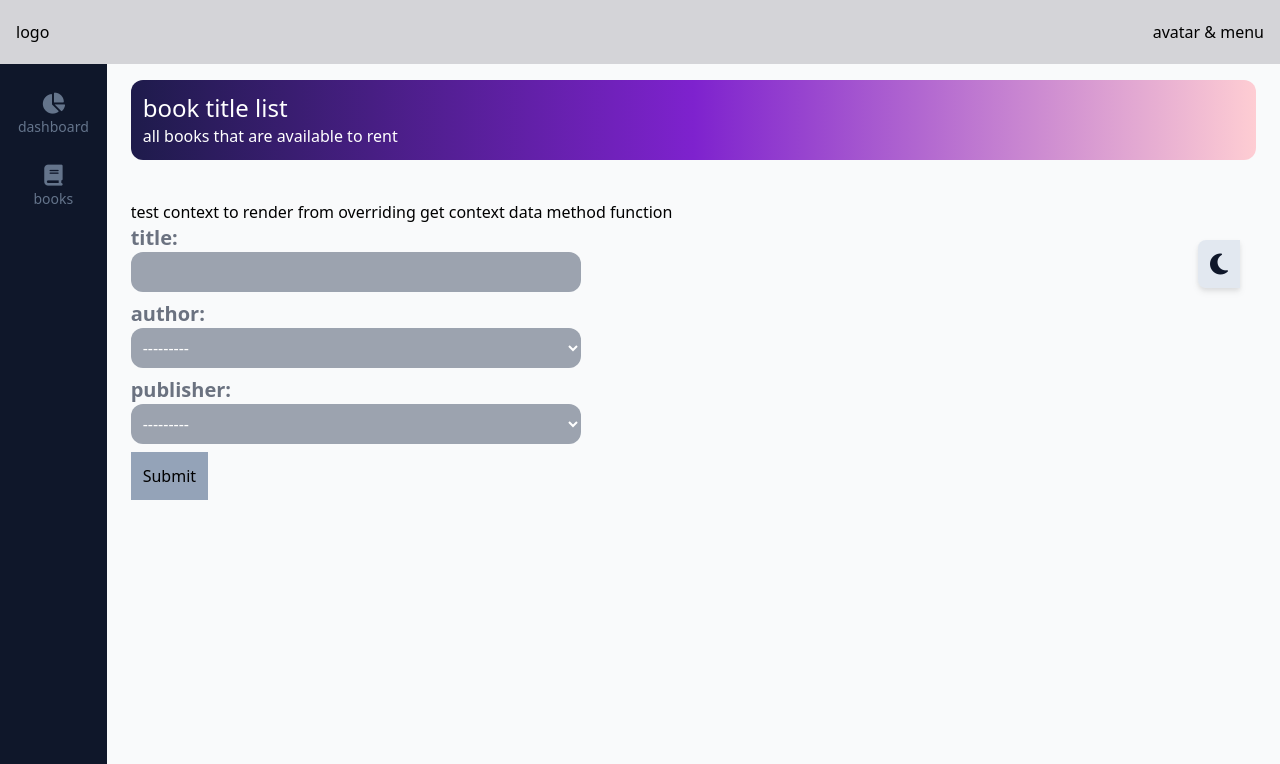
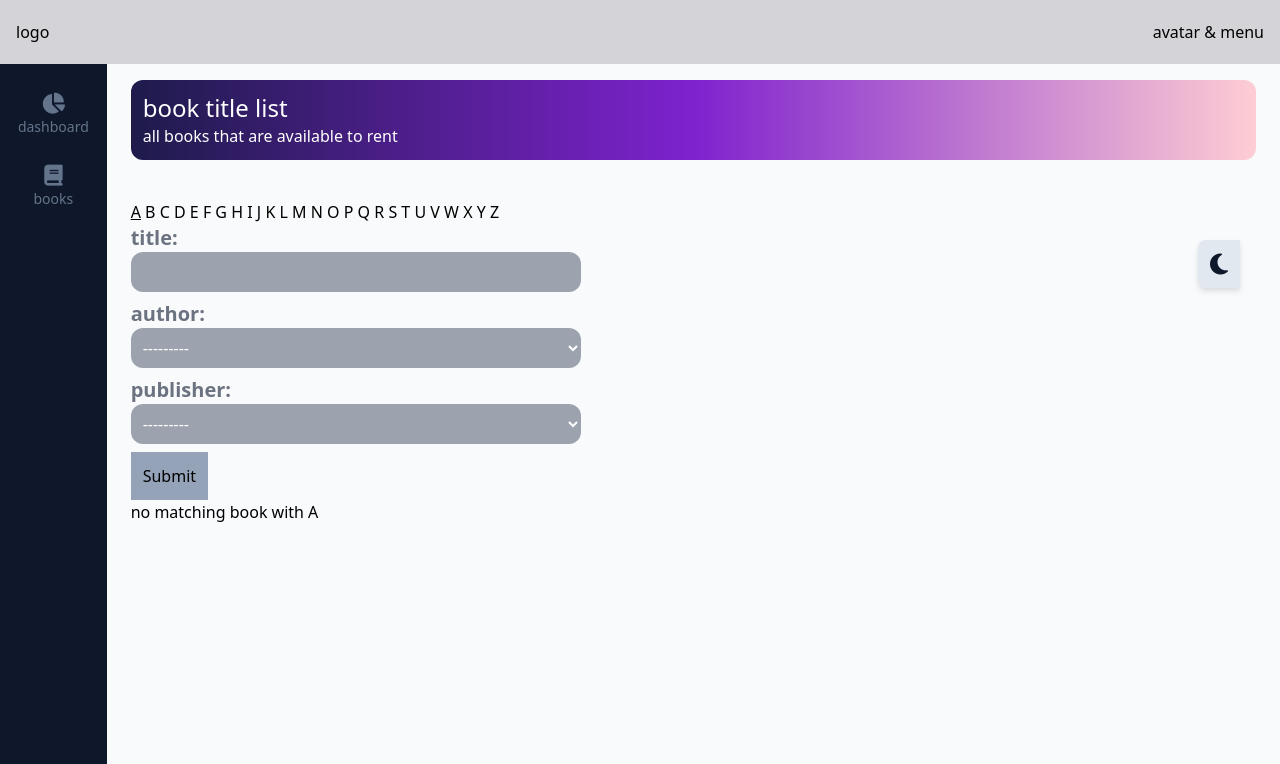
Before and after one commit to AisDisappeared/BOOKRENT, a Django app: page /books/ in a window 1280 px wide. Shown: the top 764 px of the page. Run offline with Django 5.2, Linux system fonts and the light colour scheme; data that the repository does not hold is empty; some libraries are stand-ins or nearby versions.

Commit message:
Extra parameter added to Book title list view

```diff
--- a/books/urls.py
+++ b/books/urls.py
@@ -4,5 +4,6 @@ from .views import *
 app_name = 'books'
 
 urlpatterns = [
-    path('',BookTitleListView.as_view(),name='books'),
+    path('',BookTitleListView.as_view(), {'char' : None} , name='books'),
+    path('<str:char>/',BookTitleListView.as_view(),name='char-books'),
 ]
--- a/books/views.py
+++ b/books/views.py
@@ -5,6 +5,10 @@ from .models import *
 from django.views import generic
 from .forms import *
 from django.contrib import messages
+import string
+
+
+
 
 class BookTitleListView(generic.FormView,generic.ListView):
     model = BookTitle
@@ -17,11 +21,16 @@ class BookTitleListView(generic.FormView,generic.ListView):
 
     # override get queryset method to avoid from recieving no object_list error.
     def get_queryset(self):
-        return BookTitle.objects.all()
+        selected_char = self.kwargs.get('char') if self.kwargs.get('char') else 'A'
+        return BookTitle.objects.filter(title__startswith=selected_char)
+
 
     def get_context_data(self, **kwargs):
         context =  super().get_context_data(**kwargs)
-        context['test'] = 'test context to render from overriding get context data method function'
+        letters = list(string.ascii_uppercase)
+        context['letters'] = letters
+        selected_letter = self.kwargs.get('char')
+        context['selected_letter'] = selected_letter if self.kwargs.get('char') else 'A'
         return context
 
     # form valid method
--- a/templates/books/books-list.html
+++ b/templates/books/books-list.html
@@ -6,17 +6,15 @@
 
 
 {% block content %}
-<!-- <h1>books list</h1> -->
-<!-- {% if books %}
-<ul>
-    {% for book in books %}
-    <li><a href="">{{book.title}}</a></li>
-    {% endfor %}
-    {% endif %}
-</ul> -->
 
 {% include "components/header.html" with title="book title list" description='all books that are available to rent' %}
-{{test}}
+
+{% for letter in letters %}
+    <a href="{% url 'books:char-books' char=letter %}" class="{% if letter == selected_letter %} underline {% endif%}">{{letter}}</a>
+{% endfor %}
+
+
+
 
 <form action="{% url 'books:books' %}" method="post">
     {% csrf_token %}
@@ -56,4 +54,17 @@
   {% endfor %}
 {% endif %}
 
+
+{% if books %}
+
+  {% for book in books %}
+    <li class="pt-4">{{book.title}}</li>
+  {% endfor %}
+
+{% else %}
+    <p>no matching book with {{selected_letter}}</p>
+{% endif %}
+
+
+
 {% endblock content %}
```
